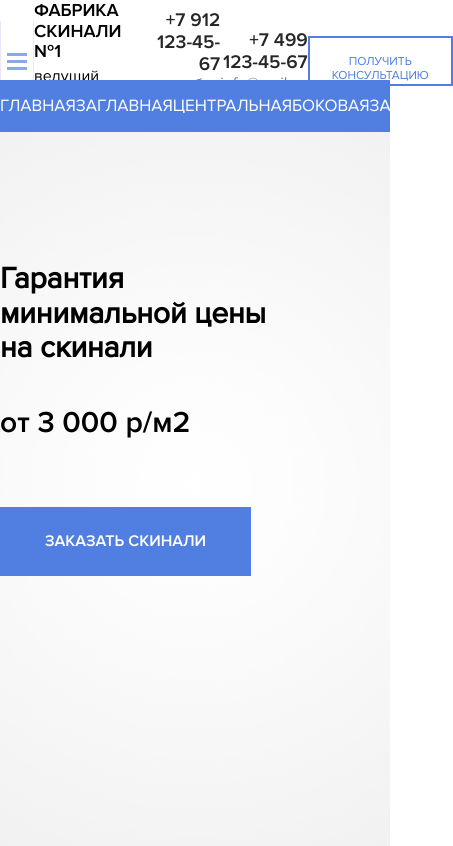
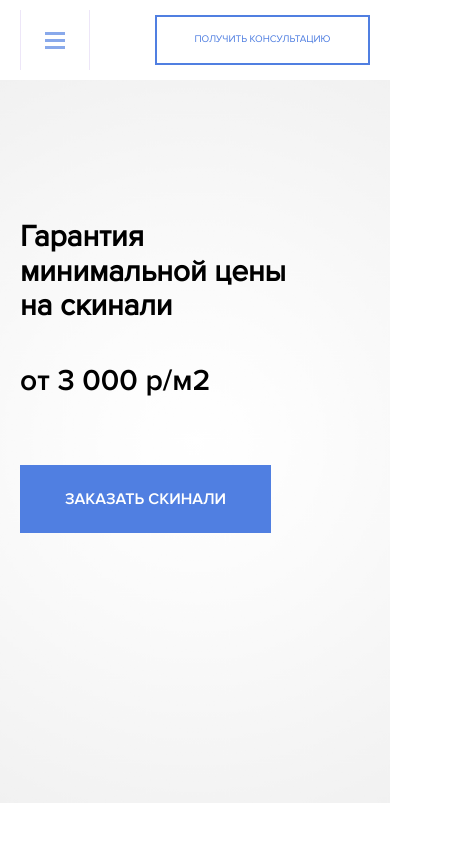
Before and after one commit to shah1dss/skinali, a plain HTML site: page index.html in a window 390 px wide. Shown: the whole page, 453 px wide, since content can reach past the window. Drawn offline with Linux system fonts and the light colour scheme.

Commit message:
Adaptiv main screen+header

```diff
--- a/index.html
+++ b/index.html
@@ -10,10 +10,9 @@
 <body>
 
 <header class="header">
-	<div class="navbar">
-		<div class="menu menu_active">
+				<div class="menu ">
 				<div class="container">
-					<div class="nav menu__nav">
+					<nav class="menu__nav">
 						<a href="#" class="menu__link">Главная</a>
 						<a href="#" class="menu__link">Заглавная</a>
 						<a href="#" class="menu__link">Центральная</a>
@@ -21,9 +20,11 @@
 						<a href="#" class="menu__link">Западаная</a>
 						<a href="#" class="menu__link">Южная</a>
 						<a href="#" class="menu__link">Восточная</a>
-					</div>
+					</nav>
 				</div>
-		</div>
+			</div>
+
+	<div class="navbar">
 		<div class="container">
 			<div class="navbar_wrapper">
 				<button class="menu-btn">
--- /dev/null
+++ b/scss/_grid.scss
@@ -0,0 +1,24 @@
+*{
+	box-sizing: border-box;
+}
+.container{
+	max-width: 1170px;
+	margin: 0 auto;
+}
+@media (max-width: 1190px ){
+.container{
+	max-width: 960px;
+	}
+}
+
+@media (max-width: 991px ){
+.container{
+	max-width: 750px;
+	}
+}
+@media (max-width: 768px ){
+.container{
+	max-width: 100%;
+	padding: 0 20px;
+	}
+}
--- a/scss/style.scss
+++ b/scss/style.scss
@@ -1,18 +1,10 @@
 @import '_fonts.scss';
 @import 'normalize.scss';
+@import '_grid.scss';
 // === Color
 $text-color: #262626;
 // //=== Color
 
-
-
-*{
-	box-sizing: border-box;
-}
-.container{
-	max-width: 1170px;
-	margin: 0 auto;
-}
 body{
 	@include regular;
 }
@@ -25,46 +17,6 @@ body{
     	@include bold;
 		}
 // === Шапка сайта
-
-.navbar{
-	z-index: 99;
-/*	position: fixed;*/
-	left: 0;
-	top: 0;
-	width: 100%;
-	background-color: #fff;
-
-	&_wrapper{
-		display: flex;
-		align-items: center;
-		min-height: 80px;
-		justify-content: space-between;
-
-	}
-	&__mobile, &__landline{
-		text-align: right;
-	}
-	&__phone{
-		@include bold;
-		font-size: 19px;
-		display: block;
-		text-decoration: none;
-		color: $text-color;
-	}
-	&-text{
-		color:#7b7b79;
-		margin-bottom: 5px;
-	}
-	.button-light{
-		width: 215px;
-		height: 50px;
-		color: #507fe1;
-		border: 2px solid #507fe1;
-		background-color: white;
-		padding: 17px 22px;
-   		font-size: 12px;
-    	text-transform: uppercase;
-	}
 	.menu{
 		z-index: 0;
 		width: 100%;
@@ -73,12 +25,14 @@ body{
 		padding: 16px 0;
 		background-color: #507fe1;
 
-/*		transition: 0.2s;
-		transform: translateY(10%);*/
+		transition: 0.2s;
+		transform: translateY(-200%);
+		opacity: 0;
 
-/*		&_active{
+		&_active{
 			transform: translateY(0%);
-		}*/
+			opacity: 1;
+		}
 
 		&__link{
 			text-decoration: none;
@@ -102,7 +56,6 @@ body{
 			border: none;
 			border-right: 1px solid rgba(81, 11, 186, 0.1);
 			border-left: 1px solid rgba(81, 11, 186, 0.1);
-			height: 80px;
 			width: 70px;
 
 			&__line{
@@ -114,6 +67,52 @@ body{
 			}
 		}
 	}
+.navbar{
+	position: fixed;
+	left: 0;
+	top: 0;
+	width: 100%;
+	height: 70px;
+	padding-top: 10px;
+	background-color: #fff;
+
+	&_wrapper{
+		display: flex;
+		align-items: center;
+		justify-content: space-between;
+
+	}
+	&__mobile, &__landline{
+		text-align: right;
+	}
+	&__phone{
+		@include bold;
+		font-size: 19px;
+		display: block;
+		text-decoration: none;
+		color: $text-color;
+	}
+	&-text{
+		color:#7b7b79;
+		margin-bottom: 5px;
+	}
+	.button-light{
+		width: 215px;
+		height: 50px;
+		color: #507fe1;
+		font-size: 12px;
+		border: 2px solid #507fe1;
+		background-color: white;
+		padding: 17px 22px;
+
+    	text-transform: uppercase;
+	}
+	@media (max-width: 576px){
+		.button-light{
+			font-size: 10px;
+		}
+	}
+
 	.logo{
 
 		&__text{
@@ -132,8 +131,35 @@ body{
 
 
 }
+.header{
+	z-index: 100;
+}
+@media (max-width: 991px){
+	.navbar{
+		&__mobile, &__landline{
+			display: none;
+		}
+	}
+}
+@media (max-width: 576px){
+	.logo{
+			display: none;
+	}
+	.menu{
+		top: 60px;
+		&-btn{
+			height: 60px;
+		}
+		&__nav{
+			flex-direction: column;
+		}
+		&__link{
+			margin-bottom: 20px;
+		}
+	}
+}
+// ===// Шапка сайта
 
-// ===// Шапка сайта
 
 // === Hero
 .hero{
@@ -141,6 +167,7 @@ body{
 	background-size: cover;
 	padding-top: 120px;
 	padding-bottom: 270px;
+	margin-top: 80px;
 
 	&__title{
 		font-size: 30px;
```
Also changed, not shown: css/style.css.
